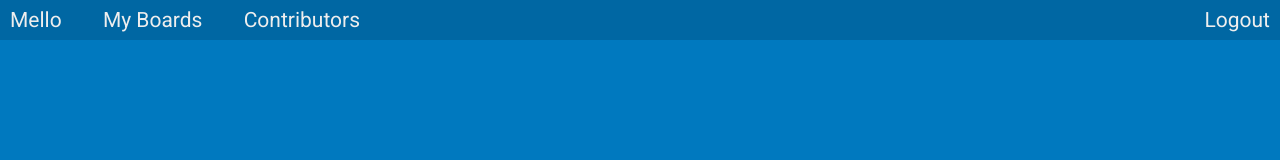
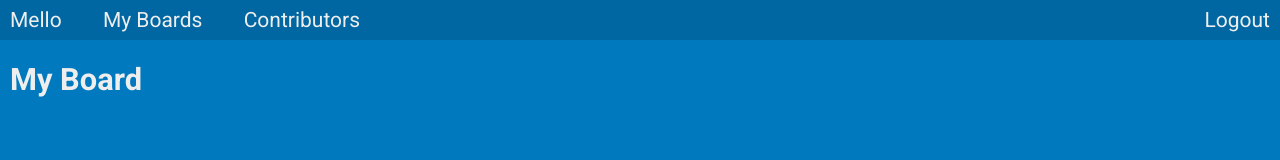
Before and after one commit to OwitiDessy/Mello-KanbanWebApplication, a plain HTML site: page index.html in a window 1280 px wide. Drawn offline with nearby package versions, Linux system fonts and the light colour scheme.

Commit message:
Added a header

```diff
--- a/assets/css/style.css
+++ b/assets/css/style.css
@@ -58,3 +58,20 @@ nav button:focus {
   width: 350px;
   max-width: 75%;
 }
+
+header {
+  font-size: 1.1em;
+  height: 40px;
+  padding: 10px;
+}
+
+.container {
+  display: flex;
+  overflow-x: auto;
+  height: calc(100% - 80px);
+}
+
+.container > * {
+  flex: 0 0 auto;
+  margin-left: 10px;
+}
--- a/index.html
+++ b/index.html
@@ -27,6 +27,10 @@
           <a href="#">Logout</a>
         </div>
       </nav>
+      <header><h1>My Board</h1></header>
+      <div class="container">
+
+      </div>
     </div>
   </body>
 </html>
```
